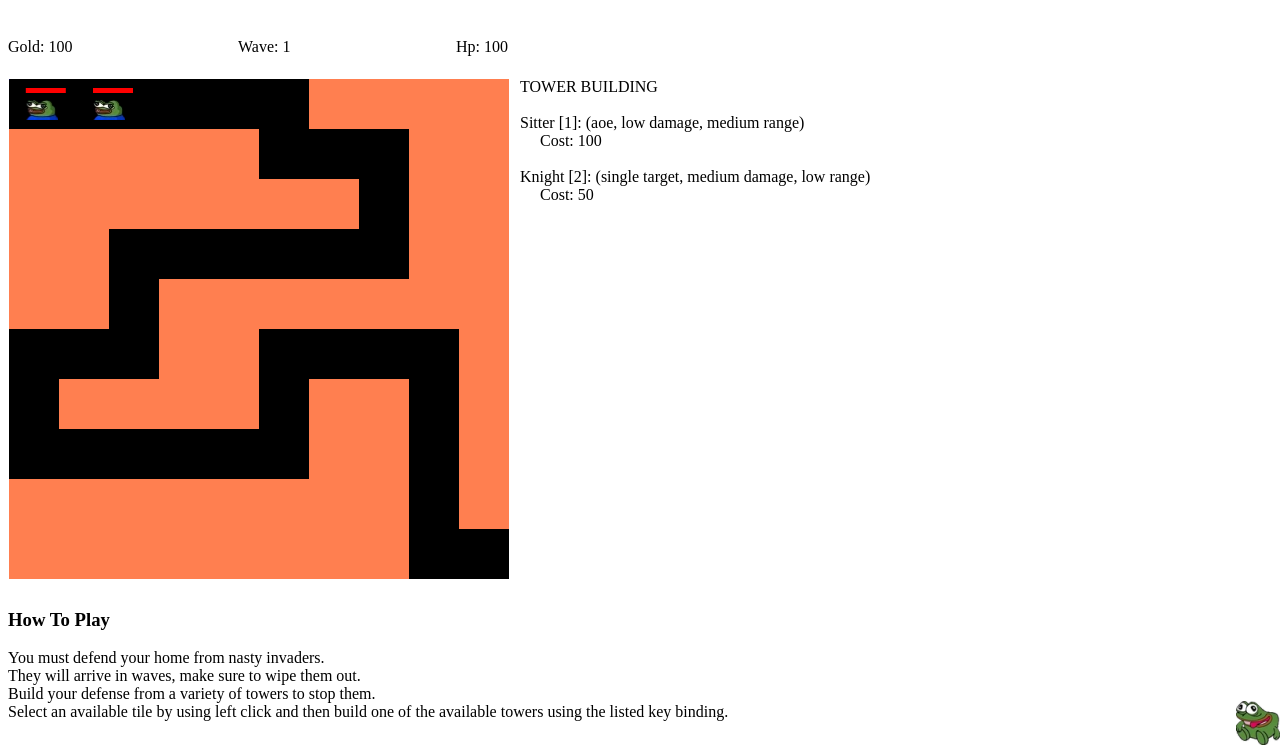
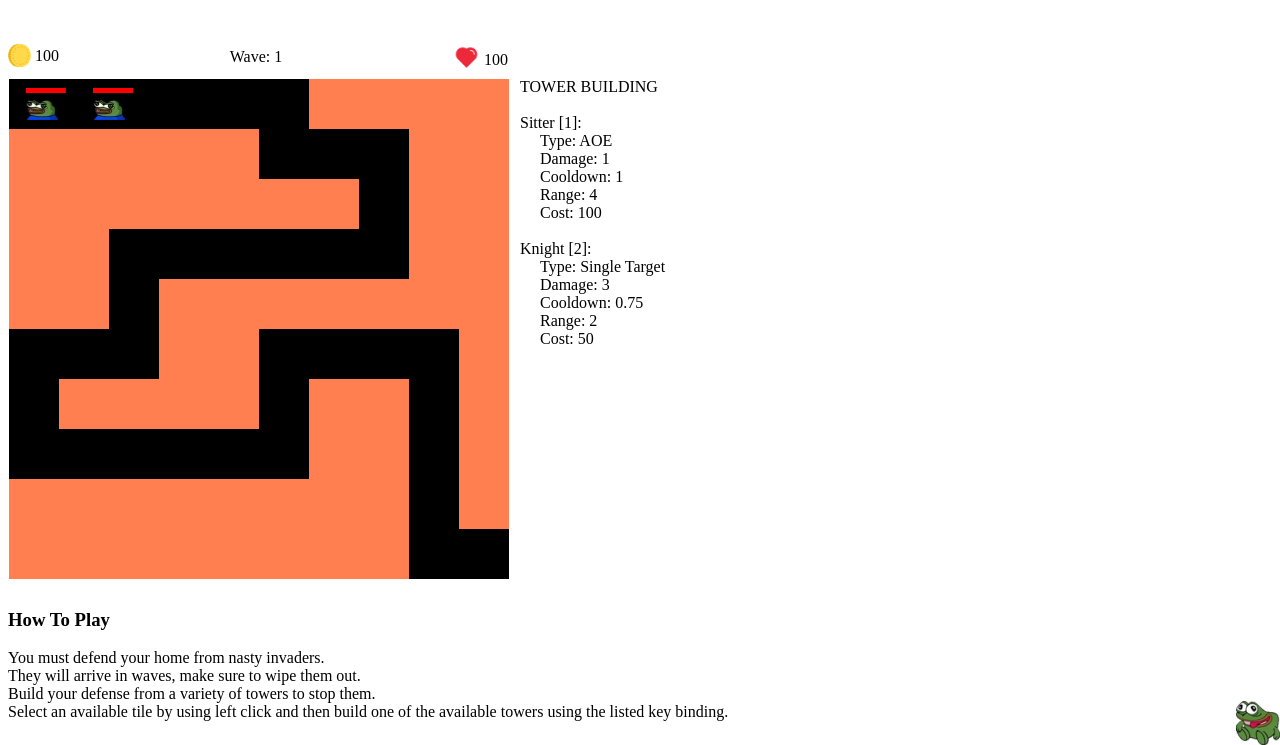
Before and after one commit to Kr4pper/pepegSit-td, a website built with webpack: page src/web/assets/index.html in a window 1280 px wide. Shown: the part 55-800 px from the top of the page. Built offline with nearby package versions, Linux system fonts and the light colour scheme.

Commit message:
tower stat display

```diff
--- a/src/web/assets/index.html
+++ b/src/web/assets/index.html
@@ -11,9 +11,18 @@
 </div>
 
 <div id="stats" style="height: 30px; width: 500px; margin-bottom: 10px; display: flex; justify-content: space-between;">
-    <div>Gold: <span id="gold"></span></div>
-    <div>Wave: <span id="wave"></span></div>
-    <div>Hp: <span id="hp"></span></div>
+    <div>
+        <img src="./coin.png" style="position: relative; height: 23px; top: 6px;">
+        <span id="gold"></span>
+    </div>
+    <div style="position: relative; top: 10px">
+        Wave:
+        <span id="wave"></span>
+    </div>
+    <div>
+        <img src="./heart.png" style="position: relative; height: 27px; top: 6px;">
+        <span id="hp"></span>
+    </div>
 </div>
 
 <div style="display: flex">
--- a/src/web/game/towers/knight.ts
+++ b/src/web/game/towers/knight.ts
@@ -1,9 +1,10 @@
 import {Enemy} from '../enemies';
-import {Tower} from './tower';
+import {Tower, TowerBaseStats} from './tower';
 
 export class KnightTower extends Tower {
     constructor(tileX: number, tileY: number) {
-        super(tileX, tileY, 3, 1, 2);
+        const stats = KnightTower.getBaseStats();
+        super(tileX, tileY, stats.dmg, stats.atkCooldown, stats.range);
 
         this.img.src = './knight.png';
     }
@@ -14,7 +15,12 @@ export class KnightTower extends Tower {
         return [enemies.sort((e1, e2) => e2.getProgress() - e1.getProgress())[0]];
     }
 
-    static getCost() {
-        return 50;
+    static getBaseStats(): TowerBaseStats {
+        return {
+            dmg: 3,
+            atkCooldown: 0.75,
+            range: 2,
+            cost: 50,
+        };
     }
 }
--- a/src/web/game/towers/sitter.ts
+++ b/src/web/game/towers/sitter.ts
@@ -1,9 +1,10 @@
 import {Enemy} from '../enemies';
-import {Tower} from './tower';
+import {Tower, TowerBaseStats} from './tower';
 
 export class SitterTower extends Tower {
     constructor(tileX: number, tileY: number) {
-        super(tileX, tileY, 1, 1, 4);
+        const stats = SitterTower.getBaseStats();
+        super(tileX, tileY, stats.dmg, stats.atkCooldown, stats.range);
 
         this.img.src = './pepegSit.jpg';
     }
@@ -12,7 +13,12 @@ export class SitterTower extends Tower {
         return enemies;
     }
 
-    static getCost() {
-        return 100;
+    static getBaseStats(): TowerBaseStats {
+        return {
+            dmg: 1,
+            atkCooldown: 1,
+            range: 4,
+            cost: 100,
+        };
     }
 }
--- a/src/web/index.ts
+++ b/src/web/index.ts
@@ -1,21 +1,18 @@
-import {Biome, TowerDefense, convertToTiles, map1, SitterTower, KnightTower, Tower, defaultWaves} from './game';
+import {Biome, TowerDefense, convertToTiles, map1, SitterTower, KnightTower, Tower, defaultWaves, TowerBaseStats} from './game';
 
 const TILE_SIZE = 50;
+const game = new TowerDefense(convertToTiles(map1), 100, 100, defaultWaves);
 
 let canvas = document.querySelector('canvas#td')! as HTMLCanvasElement;
 let ctx = canvas.getContext('2d')!;
 let keyPresses: Record<string, boolean> = {};
 
 // TODO: swap to direct event handler?
+const keyDownListener = (event: KeyboardEvent) => keyPresses[event.key] = true;
 window.addEventListener('keydown', keyDownListener);
-function keyDownListener(event: KeyboardEvent) {
-    keyPresses[event.key] = true;
-}
 
+const keyUpListener = (event: KeyboardEvent) => keyPresses[event.key] = false;
 window.addEventListener('keyup', keyUpListener);
-function keyUpListener(event: KeyboardEvent) {
-    keyPresses[event.key] = false;
-}
 
 let selectedTile: [number, number] = [-1, -1];
 canvas.addEventListener('click', event => {
@@ -38,36 +35,34 @@ canvas.addEventListener('click', event => {
 
 const statsDisplay = document.querySelector('div#stats')!;
 const goldDisplay = statsDisplay.querySelector('span#gold')!;
-const updateGold = (gold: number) => {
-    goldDisplay.innerHTML = gold.toString();
-};
+const updateGold = (gold: number) => goldDisplay.innerHTML = gold.toString();
 
 const hpDisplay = statsDisplay.querySelector('span#hp')!;
-const updateHp = (hp: number) => {
-    hpDisplay.innerHTML = hp.toString();
-};
+const updateHp = (hp: number) => hpDisplay.innerHTML = hp.toString();
 
 const waveDisplay = statsDisplay.querySelector('span#wave')!;
-const updateWave = (wave: number) => {
-    waveDisplay.innerHTML = wave.toString();
+const updateWave = (wave: number) => waveDisplay.innerHTML = wave.toString();
+
+const TOWER_BUILD_KEYS: Record<string, [name: string, type: string, stats: TowerBaseStats, (x: number, y: number) => Tower]> = {
+    '1': ['Sitter', 'AOE', SitterTower.getBaseStats(), (x, y) => new SitterTower(x, y)],
+    '2': ['Knight', 'Single Target', KnightTower.getBaseStats(), (x, y) => new KnightTower(x, y)],
 };
-
-const game = new TowerDefense(convertToTiles(map1), 100, 100, defaultWaves);
-updateGold(game.playerGold);
-updateHp(game.playerHp);
-
-const TOWER_BUILD_KEYS: Record<string, [name: string, stats: string, cost: number, (x: number, y: number) => Tower]> = {
-    '1': ['Sitter', '(aoe, low damage, medium range)', SitterTower.getCost(), (x, y) => new SitterTower(x, y)],
-    '2': ['Knight', '(single target, medium damage, low range)', KnightTower.getCost(), (x, y) => new KnightTower(x, y)],
+const TOWER_STAT_UI_MAP: Record<keyof TowerBaseStats, string> = {
+    dmg: 'Damage',
+    atkCooldown: 'Cooldown',
+    range: 'Range',
+    cost: 'Cost',
 };
-
 const renderTowerInfo = () => {
     const towersDiv = document.querySelector('div#towers')!;
-    Object.entries(TOWER_BUILD_KEYS).forEach(([key, [name, stats, cost]]) => {
+    Object.entries(TOWER_BUILD_KEYS).forEach(([key, [name, type, stats]]) => {
         towersDiv.innerHTML += `
         <div id="tower-${name}">
-            <div>${name} [${key}]: ${stats}</div>
-            <div style="margin-left: 20px;">Cost: <span class="cost">${cost}</span></div>
+            <div>${name} [${key}]:</div>
+            <div style="margin-left: 20px;"><span>Type: ${type}</span></div>
+            ${Object.entries(stats).reduce((acc, [k, v]) => acc +
+            `<div style="margin-left: 20px;">${TOWER_STAT_UI_MAP[k as keyof TowerBaseStats]}: <span id="stat-${k}">${v}</span></div>`,
+            '')}
         </div>
         <br>
         `;
@@ -83,10 +78,10 @@ const processKeyPresses = () => {
     const towerToBuild: keyof typeof TOWER_BUILD_KEYS = Object.keys(TOWER_BUILD_KEYS).find(k => keyPresses[k]) as any;
     if (!towerToBuild) return;
 
-    const [_, __, towerCost, towerBuilder] = TOWER_BUILD_KEYS[towerToBuild];
-    if (game.playerGold < towerCost) return;
+    const [_, __, towerStats, towerBuilder] = TOWER_BUILD_KEYS[towerToBuild];
+    if (game.playerGold < towerStats.cost) return;
 
-    game.playerGold -= towerCost;
+    game.playerGold -= towerStats.cost;
     updateGold(game.playerGold);
     game.addTower(towerBuilder(x, y));
     game.setBiome(Biome.Occupied, x, y);
```
Also changed, not shown: src/web/game/towers/tower.ts (+7 -0 lines), src/web/assets/coin.png (added), src/web/assets/heart.png (added).
